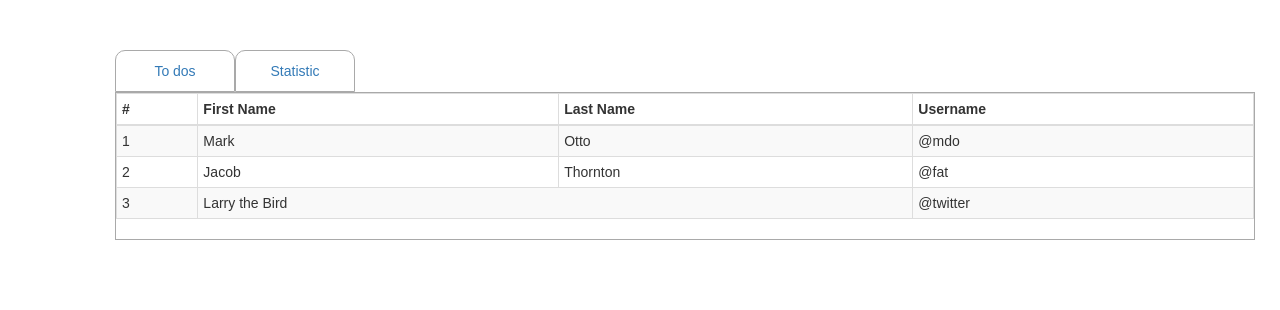
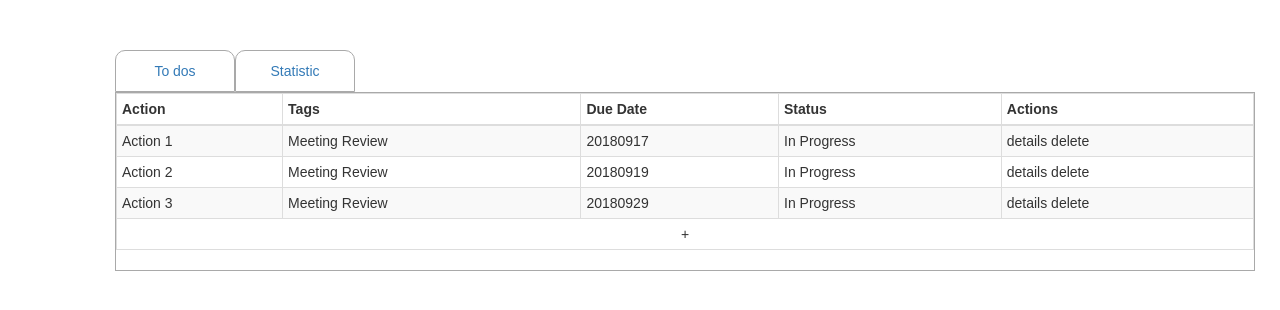
Before and after one commit to wangleiR/todo-react-redux-web, a React (Create React App) app: page / in a window 1280 px wide. Shown: the top 310 px of the page. Built offline with nearby package versions, Linux system fonts and the light colour scheme.

Commit message:
show todo list

```diff
--- a/src/App.css
+++ b/src/App.css
@@ -20,3 +20,6 @@ a {
 .tabs-body{
   border: solid 1px darkgrey;
 }
+.center{
+  text-align: center;
+}
--- a/src/App.js
+++ b/src/App.js
@@ -9,7 +9,7 @@ import Todo from './views/Todo';
 import Statistic from './views/Statistic';
 import Reducer from './dataStore/Reducer'
 
-const store = createStore(combineReducers(Reducer));
+const store = createStore(Reducer);
 
 const Main = () => (
     <Provider store={store}>
--- /dev/null
+++ b/src/components/todoList/Container.js
@@ -0,0 +1,12 @@
+import { connect } from 'react-redux';
+import TodoList from './component/TodoList';
+
+const mapStateToProps = ({ lists }) => ({
+    lists: lists,
+});
+
+const mapDispatchToProps = (dispatch) => ({
+    // onLogin: () => dispatch({type: 'LOGIN', isSucceed: true})
+});
+
+export default connect(mapStateToProps, mapDispatchToProps)(TodoList);
--- a/src/components/todoList/component/TodoList.js
+++ b/src/components/todoList/component/TodoList.js
@@ -8,37 +8,37 @@ export default class TodoList extends  React.Component{
     }
 
     render() {
+        const { lists }  = this.props;
         return (
                 <Table striped bordered condensed hover>
                     <thead>
                     <tr>
-                        <th>#</th>
-                        <th>First Name</th>
-                        <th>Last Name</th>
-                        <th>Username</th>
+                        <th>Action</th>
+                        <th>Tags</th>
+                        <th>Due Date</th>
+                        <th>Status</th>
+                        <th>Actions</th>
                     </tr>
                     </thead>
                     <tbody>
+                    {
+                        lists.map(item => {
+                            return (
+                                <tr>
+                                    <td>{item.action}</td>
+                                    <td>{item.tags}</td>
+                                    <td>{item.dueDate}</td>
+                                    <td>{item.status}</td>
+                                    <td>{item.actions}</td>
+                                </tr>
+                            );
+                        })
+                    }
                     <tr>
-                        <td>1</td>
-                        <td>Mark</td>
-                        <td>Otto</td>
-                        <td>@mdo</td>
-                    </tr>
-                    <tr>
-                        <td>2</td>
-                        <td>Jacob</td>
-                        <td>Thornton</td>
-                        <td>@fat</td>
-                    </tr>
-                    <tr>
-                        <td>3</td>
-                        <td colSpan="2">Larry the Bird</td>
-                        <td>@twitter</td>
+                        <td colSpan='5' className="center">+</td>
                     </tr>
                     </tbody>
                 </Table>
         );
     }
-
 }
--- a/src/components/todoList/index.js
+++ b/src/components/todoList/index.js
@@ -1,4 +1,4 @@
 
-import TodoList from './component/TodoList';
+import TodoList from './Container';
 
 export default TodoList;
--- a/src/dataStore/Reducer.js
+++ b/src/dataStore/Reducer.js
@@ -0,0 +1,41 @@
+
+const initList = [{
+    action : 'Action 1',
+    tags : "Meeting Review",
+    dueDate : '20180917',
+    status: 'In Progress',
+    actions:'details delete'
+},{
+    action : 'Action 2',
+    tags : "Meeting Review",
+    dueDate : '20180919',
+    status: 'In Progress',
+    actions:'details delete'
+},{
+    action : 'Action 3',
+    tags : "Meeting Review",
+    dueDate : '20180929',
+    status: 'In Progress',
+    actions:'details delete'
+}];
+
+const initState = {
+    lists : initList,
+};
+
+const Reducer = (state = initState, action) => {
+    switch (action.type) {
+        case "ADD_TODO" :
+            return {
+                ...state,
+            };
+
+        case "DELETE_TODO":
+            return 0;
+
+        default:
+            return state;
+    }
+};
+
+export default Reducer;
```
Also changed, not shown: src/components/todoList/container.js (deleted).
